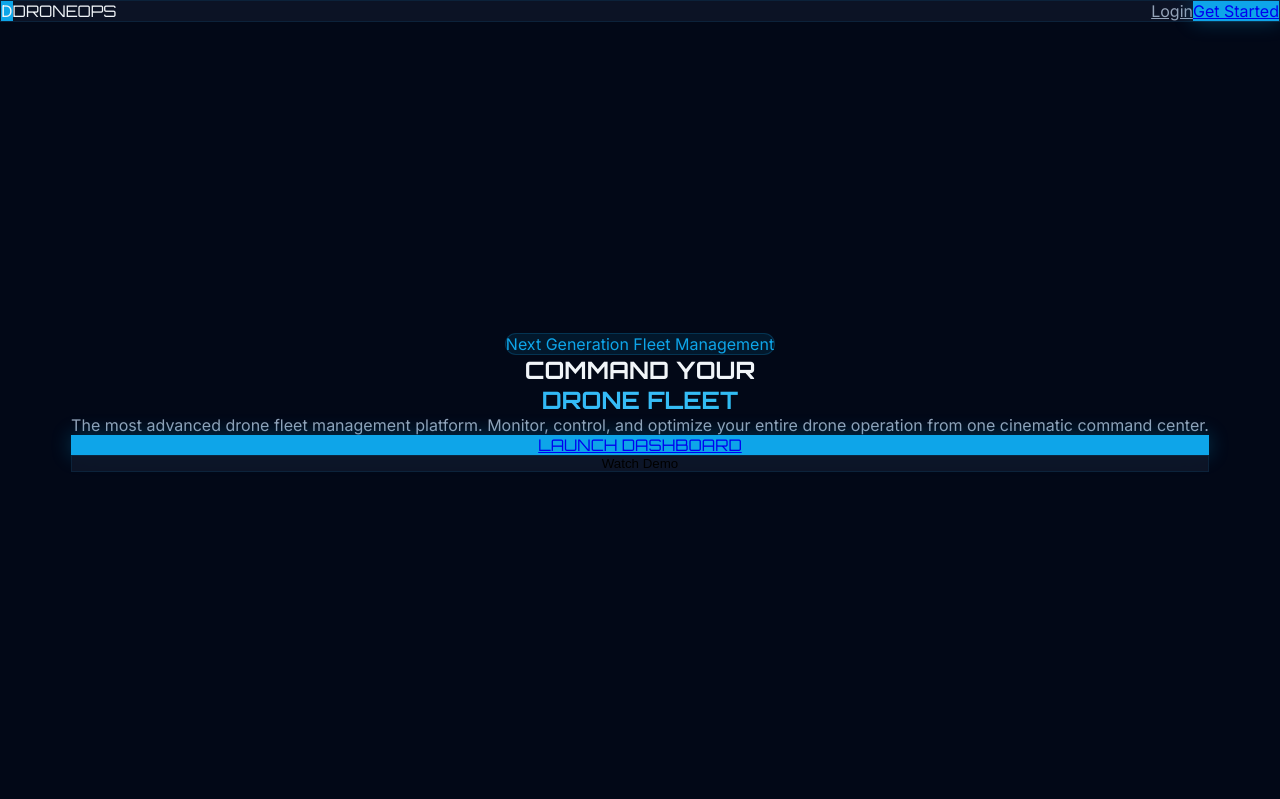
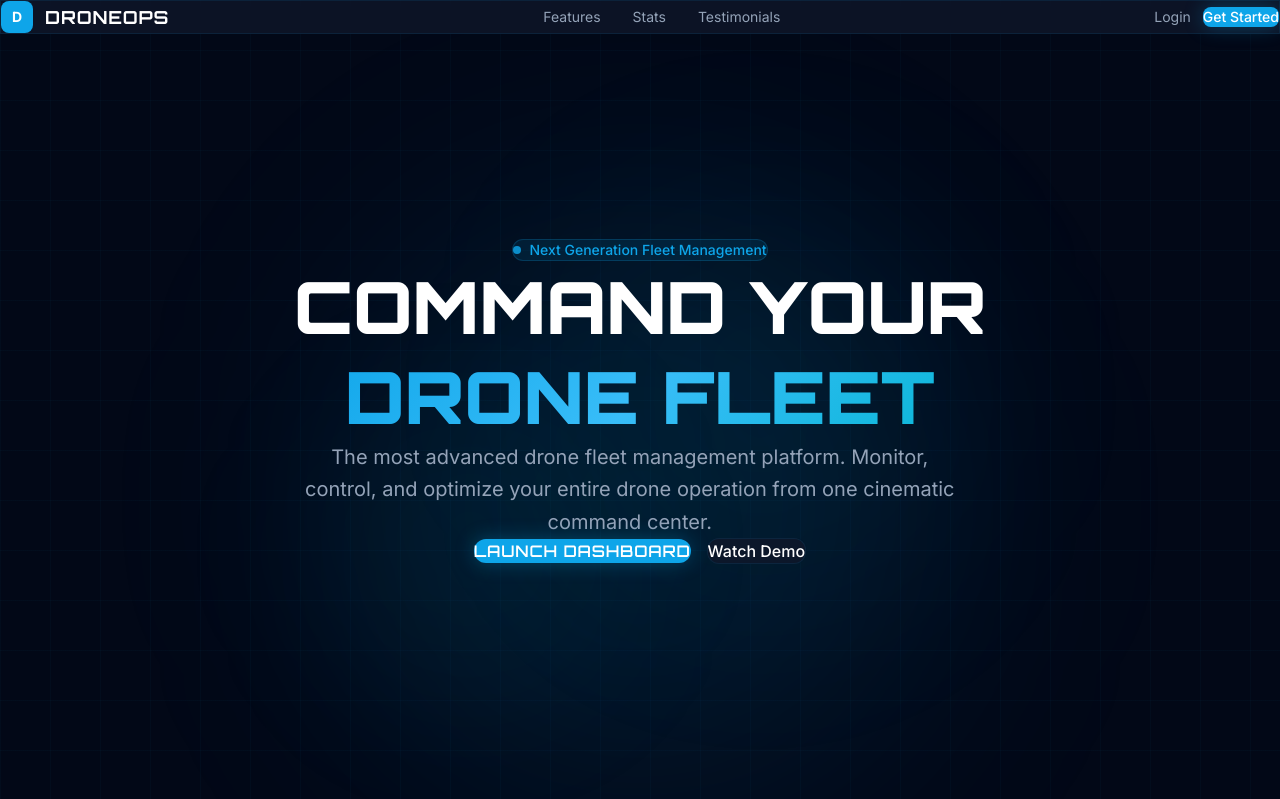
Before and after one commit to DRONE0PS/droneops-apps, a Next.js app: page / in a window 1280 px wide. Shown: the top 799 px of the page. Built offline with nearby package versions, Linux system fonts and the light colour scheme.

Commit message:
Fix Tailwind v4

```diff
--- a/app/globals.css
+++ b/app/globals.css
@@ -1,8 +1,4 @@
-@tailwind base;
-@tailwind components;
-@tailwind utilities;
-
-@import url('https://fonts.googleapis.com/css2?family=Orbitron:wght@400;500;600;700;800;900&family=Inter:wght@300;400;500;600;700&display=swap');
+@import "tailwindcss";
 
 * {
   margin: 0;
@@ -28,8 +24,8 @@ html {
 }
 
 body {
-  background-color: var(--bg-dark);
-  color: var(--text-primary);
+  background-color: #020817;
+  color: #f1f5f9;
   font-family: 'Inter', sans-serif;
   overflow-x: hidden;
 }
@@ -43,16 +39,16 @@ h1, h2, h3, h4, h5, h6 {
 }
 
 ::-webkit-scrollbar-track {
-  background: var(--bg-dark);
+  background: #020817;
 }
 
 ::-webkit-scrollbar-thumb {
-  background: var(--primary);
+  background: #0ea5e9;
   border-radius: 2px;
 }
 
 .glow {
-  box-shadow: var(--glow);
+  box-shadow: 0 0 20px rgba(14, 165, 233, 0.3);
 }
 
 .glass {
```
